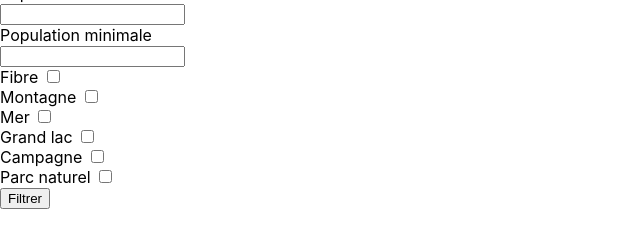
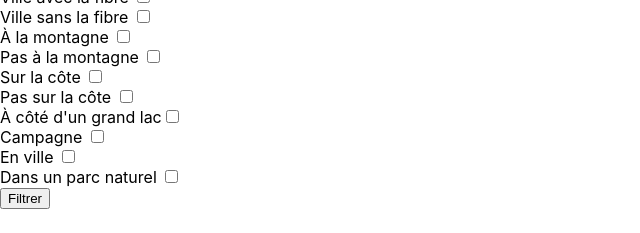
Before and after one commit to ouhabiter/ouhabiter-frontend, a React (Create React App) app: page / in a window 1280 px wide. Shown: the part 330-563 px from the top of the page, without its empty margins (0-640 px from the left). Built offline with nearby package versions, Linux system fonts and the light colour scheme.

Commit message:
Negative search options

```diff
--- a/src/components/Search.js
+++ b/src/components/Search.js
@@ -24,12 +24,16 @@ class Search extends Component {
                         Durée de voyage minimale (depuis Paris) <Field type="number" name="minTravelTime" /><br/>
                         Population maximale <Field type="number" name="maxPopulation" /><br/>
                         Population minimale <Field type="number" name="minPopulation" /><br/>
-                        Fibre <Field type="checkbox" name="hasFiber" /><br/>
-                        Montagne <Field type="checkbox" name="hasMountains" /><br/>
-                        Mer <Field type="checkbox" name="hasCoastline" /><br/>
-                        Grand lac <Field type="checkbox" name="hasLake" /><br/>
+                        Ville avec la fibre <Field type="checkbox" name="hasFiber" /><br/>
+                        Ville sans la fibre <Field type="checkbox" name="noFiber" /><br/>
+                        À la montagne <Field type="checkbox" name="hasMountains" /><br/>
+                        Pas à la montagne <Field type="checkbox" name="noMountains" /><br/>
+                        Sur la côte <Field type="checkbox" name="hasCoastline" /><br/>
+                        Pas sur la côte <Field type="checkbox" name="noCoastline" /><br/>
+                        À côté d'un grand lac<Field type="checkbox" name="hasLake" /><br/>
                         Campagne <Field type="checkbox" name="hasCountryside" /><br/>
-                        Parc naturel <Field type="checkbox" name="hasPark" /><br/>
+                        En ville <Field type="checkbox" name="noCountryside" /><br/>
+                        Dans un parc naturel <Field type="checkbox" name="hasPark" /><br/>
                         <button type="submit">Filtrer</button>
                     </form>
                 )}
--- a/src/components/SidePanel.js
+++ b/src/components/SidePanel.js
@@ -5,7 +5,7 @@ import Search from './Search.js';
 class SidePanel extends Component {
     render() {
         return (
-            <div style={{ height: "60vh", width: "25%", position: "absolute", "z-index": "2", "background-color": "white", "margin-top": "20vh" }}>
+            <div style={{ height: "80vh", width: "25%", position: "absolute", "z-index": "2", "background-color": "white", "margin-top": "10vh" }}>
                 <Search onSearchChange={this.props.onSearchChange}></Search>
                 { this.props.station && <Station station={this.props.station} /> }
             </div>
```
Also changed, not shown: src/services/StationService.js.
